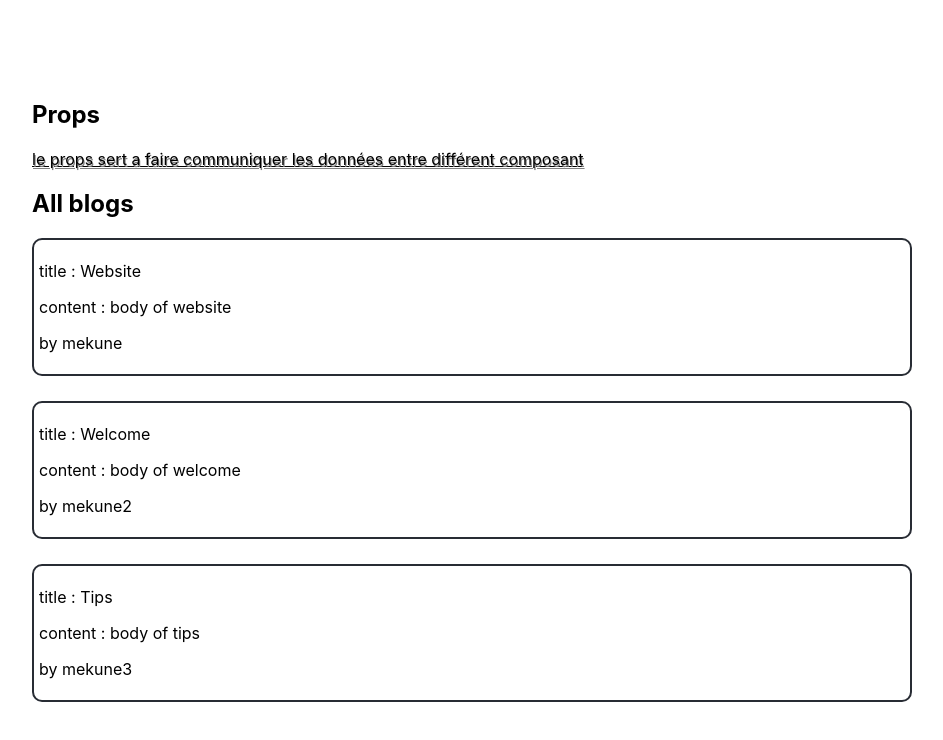
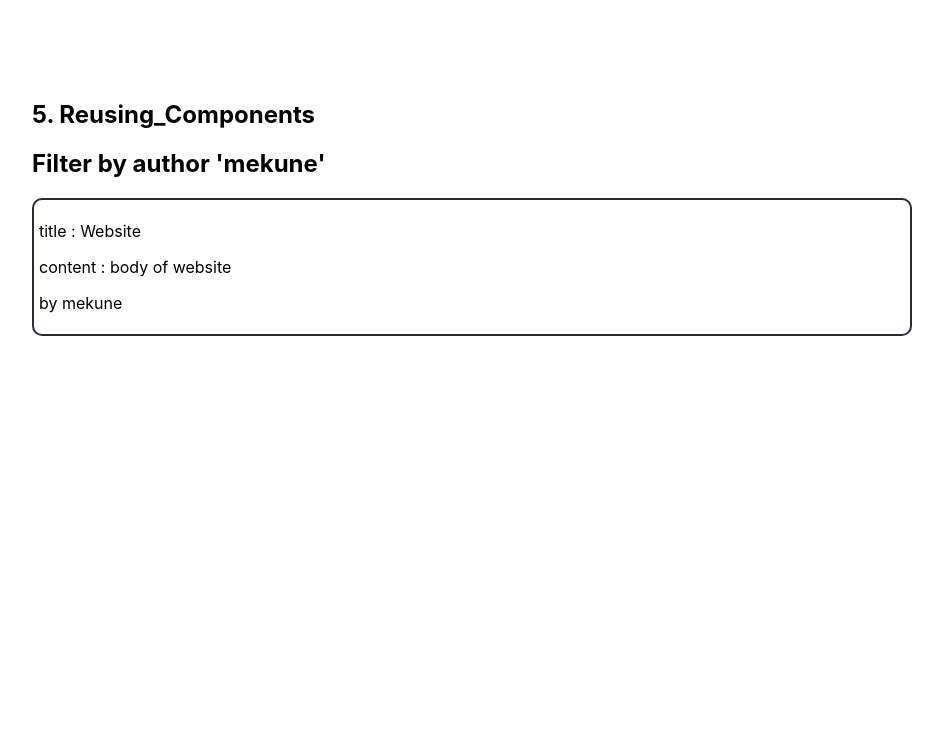
Before and after one commit to Mekune/React, a React (Create React App) app: page / in a window 1280 px wide. Shown: the top 740 px of the page, without its empty margins (168-1111 px from the left). Built offline with nearby package versions, Linux system fonts and the light colour scheme.

Commit message:
Reusing Components

```diff
--- a/src/App.js
+++ b/src/App.js
@@ -1,10 +1,9 @@
 import "./App.css";
-import Props from "./Props";
-
+import Reusing_Components from "./Reusing_Components";
 function App() {
   return (
     <div className="App">
-      <Props />
+      <Reusing_Components />
     </div>
   );
 }
--- a/src/Props.js
+++ b/src/Reusing_Components.js
@@ -1,7 +1,7 @@
 import React, { useState } from "react";
 import Props2 from "./Props2";
 
-export default function Props() {
+export default function Reusing_Components() {
   const [blogs, setBlog] = useState([
     { title: "Website", body: "body of website", author: "mekune", id: 1 },
     { title: "Welcome", body: "body of welcome", author: "mekune2", id: 2 },
@@ -9,11 +9,11 @@ export default function Props() {
   ]);
   return (
     <section>
-      <h2 className="title">Props</h2>
-      <p className="definition">
-        le props sert a faire communiquer les données entre différent composant
-      </p>
-      <Props2 blogs={blogs} title={"All blogs"} />
+      <h2 className="title">5. Reusing_Components</h2>
+      <Props2
+        blogs={blogs.filter((blog) => blog.author === "mekune")}
+        title={"Filter by author 'mekune' "}
+      />
     </section>
   );
 }
```
